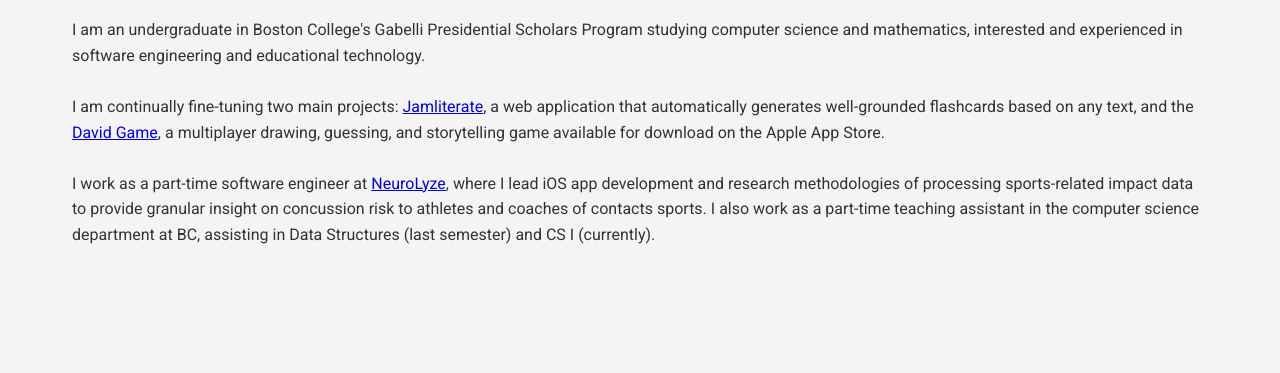
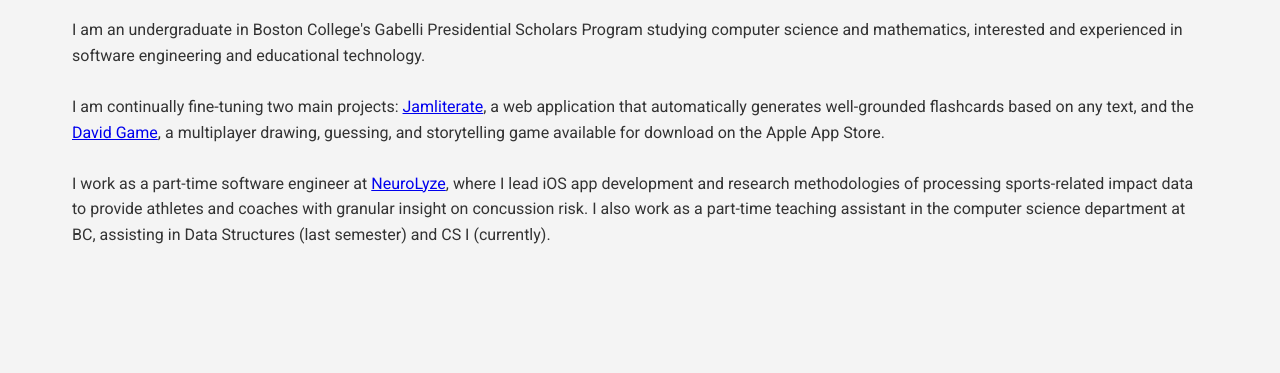
Before and after one commit to samcraftt/Portfolio, a plain HTML site: page index.html in a window 1280 px wide. Shown: the part 402-775 px from the top of the page. Drawn offline with Linux system fonts and the light colour scheme.

Commit message:
Update index.html

```diff
--- a/index.html
+++ b/index.html
@@ -52,9 +52,10 @@
                     I work as a part-time software engineer at
                     <a href="https://neurolyze.net" target="_blank">NeuroLyze</a>, where I lead iOS
                     app development and research methodologies of processing sports-related impact data
-                    to provide granular insight on concussion risk to athletes
-                    and coaches of contacts sports. I also work as a part-time teaching
-                    assistant in the computer science department at BC, assisting in Data Structures (last semester) and CS I (currently).
+                    to provide athletes and coaches with granular insight on concussion risk.
+                    I also work as a part-time teaching
+                    assistant in the computer science department at BC, assisting in Data Structures
+                    (last semester) and CS I (currently).
                 </p>
             </div>
         </section>
```
